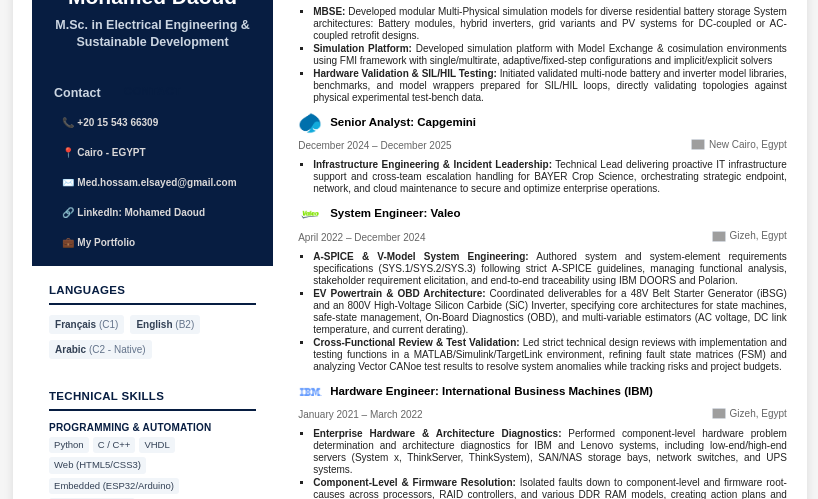
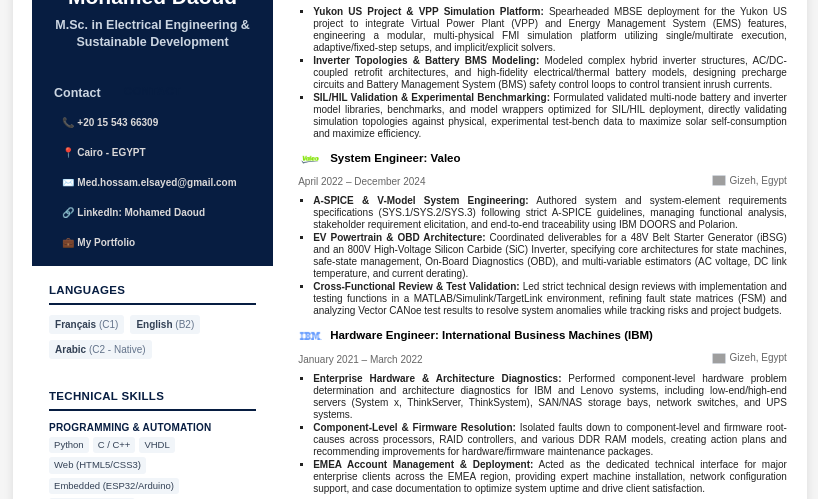
Before and after one commit to mdaoudoda/Mohamed-Daoud-portfolio, a plain HTML site: page CV.html in a window 1280 px wide. Shown: the part 244-743 px from the top of the page, without its empty margins (230-1048 px from the left). Drawn offline with Linux system fonts and the light colour scheme; grey boxes are pictures that could not be loaded.

Commit message:
cv updated updated

```diff
--- a/CV.html
+++ b/CV.html
@@ -727,46 +727,13 @@
                             </td>
                         </tr>
                     </table>
-                    <ul class="work-bullet-tree">
-                        <li><strong>MBSE:</strong> Developed modular Multi-Physical simulation models for diverse
-                            residential battery storage System architectures: Battery modules, hybrid inverters, grid
-                            variants and PV systems for DC-coupled or AC-coupled retrofit designs.</li>
-                        <li><strong>Simulation Platform:</strong> Developed simulation platform with Model Exchange &
-                            cosimulation environments using FMI framework with single/multirate, adaptive/fixed-step
-                            configurations and implicit/explicit solvers</li>
-                        <li><strong>Hardware Validation & SIL/HIL Testing:</strong> Initiated validated multi-node
-                            battery and inverter model libraries, benchmarks, and model wrappers prepared for SIL/HIL
-                            loops, directly validating topologies against physical experimental test-bench data.</li>
-                    </ul>
+<ul class="work-bullet-tree">
+    <li><strong>Yukon US Project & VPP Simulation Platform:</strong> Spearheaded MBSE deployment for the Yukon US project to integrate Virtual Power Plant (VPP) and Energy Management System (EMS) features, engineering a modular, multi-physical FMI simulation platform utilizing single/multirate execution, adaptive/fixed-step setups, and implicit/explicit solvers.</li>
+    <li><strong>Inverter Topologies & Battery BMS Modeling:</strong> Modeled complex hybrid inverter structures, AC/DC-coupled retrofit architectures, and high-fidelity electrical/thermal battery models, designing precharge circuits and Battery Management System (BMS) safety control loops to control transient inrush currents.</li>
+    <li><strong>SIL/HIL Validation & Experimental Benchmarking:</strong> Formulated validated multi-node battery and inverter model libraries, benchmarks, and model wrappers optimized for SIL/HIL deployment, directly validating simulation topologies against physical, experimental test-bench data to maximize solar self-consumption and maximize efficiency.</li>
+</ul>
+
                 </div>
-
-                <!-- Position item block cards 2: Capgemini -->
-                <div class="work-entry-card">
-                    <div class="work-title-line" style="display: flex; align-items: center; gap: 8px;">
-                        <img src="assets/img/Capgemini.png" alt="Capgemini"
-                            style="width: 24px; height: 24px; object-fit: contain; flex-shrink: 0;">
-                        <span>Senior Analyst: Capgemini</span>
-                    </div>
-                    <table class="work-meta-table" border="0" cellspacing="0" cellpadding="0"
-                        style="width: 100%; margin-top: 4px; margin-bottom: 6px;">
-                        <tr>
-                            <td align="left" valign="middle" style="font-size: 10px; color: #666666;">December 2024 –
-                                December 2025</td>
-                            <td align="right" valign="middle"
-                                style="font-size: 10px; color: #666666; white-space: nowrap;">
-                                <span class="company-location"><img src="https://flagcdn.com/eg.svg" alt="EG"> New
-                                    Cairo, Egypt</span>
-                            </td>
-                        </tr>
-                    </table>
-                    <ul class="work-bullet-tree">
-                        <li><strong>Infrastructure Engineering &amp; Incident Leadership:</strong> Technical Lead
-                            delivering proactive IT infrastructure support and cross-team escalation handling for BAYER
-                            Crop Science, orchestrating strategic endpoint, network, and cloud maintenance to secure and
-                            optimize enterprise operations.</li>
-                    </ul>
-                </div>
-
 
 
                 <!-- Position item block cards 4: Valeo -->
```
